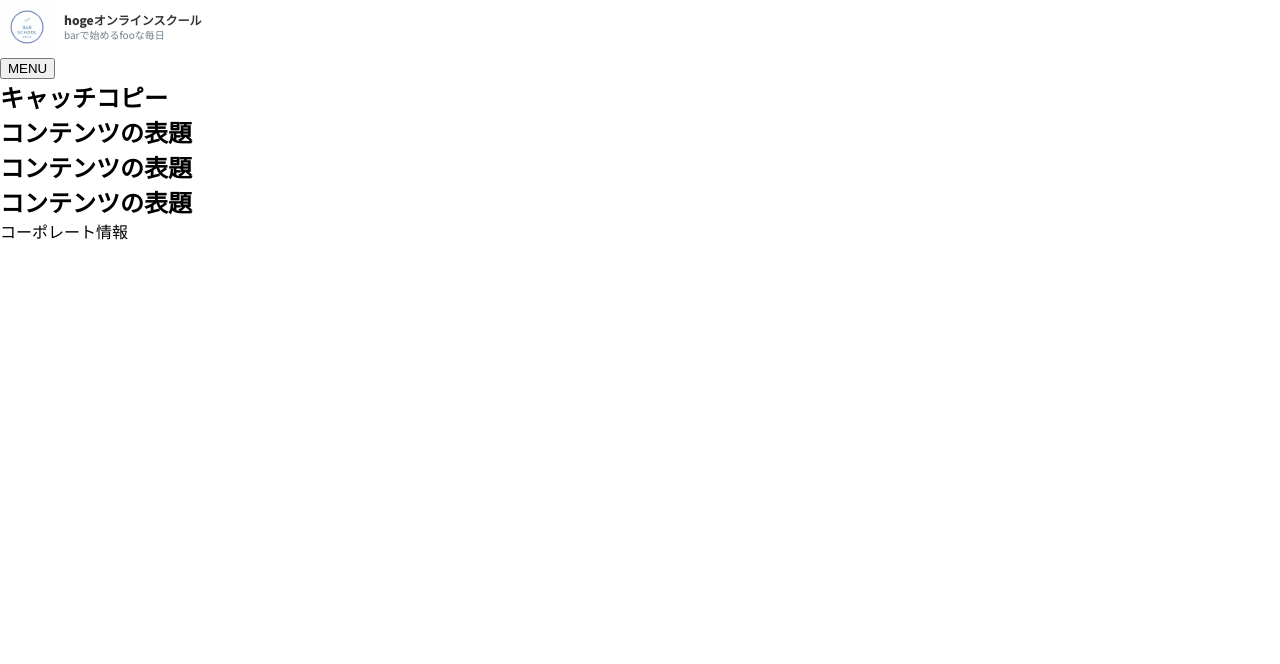
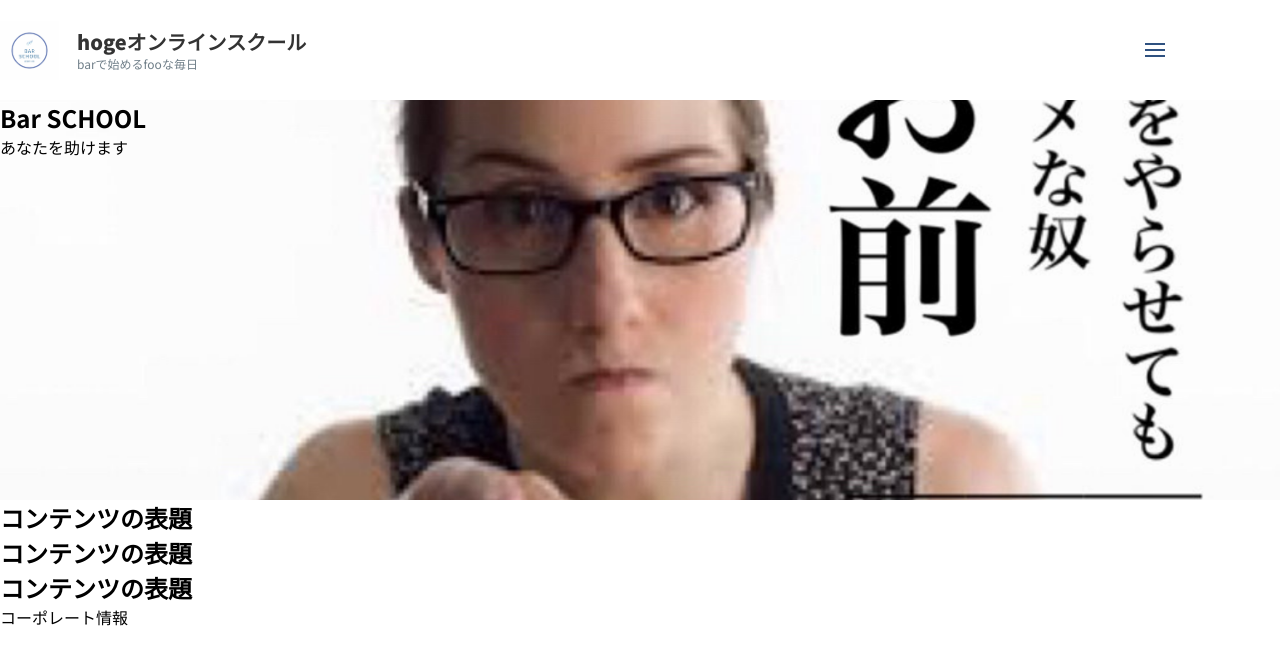
Before and after one commit to phihash/psy, a plain HTML site: page index.html in a window 1280 px wide. Drawn offline with Linux system fonts and the light colour scheme.

Commit message:
p43まで

```diff
--- a/index.html
+++ b/index.html
@@ -11,6 +11,7 @@
 </head>
 <body>
   <header class="header">
+    <div class="container">
       <div class="site">
         <img src="img/logo.PNG" alt="">
         <div>
@@ -21,8 +22,12 @@
       <button type="button" class="nav-button">
         <span class="sr-only">MENU</span>
       </button>
+    </div>
   </header>
-  <section class="hero"><h1>キャッチコピー</h1> </section>
+  <section class="hero">
+    <h1>Bar SCHOOL</h1>
+    <p>あなたを助けます</p>
+  </section>
   <section class="message"> <h2>コンテンツの表題</h2> </section>
   <section class="service"> <h2>コンテンツの表題</h2> </section>
   <section class="contact"> <h2>コンテンツの表題</h2> </section>
--- a/sass/style.scss
+++ b/sass/style.scss
@@ -2,6 +2,17 @@
 /* 基本 */
 body{
   font-family: 'Noto Sans JP', sans-serif;
+}
+
+.conteiner{
+  width: 84%;
+  margin: 0 auto;
+}
+@media (min-width:900px){
+  .container{
+    width: 91%;
+    max-width: 1240px;
+  }
 }
 /* リセット ノーマライズ サニタイズ */
 body,h1,h2,h3,h4,h5,h6,p,ul,figure{
@@ -18,8 +29,33 @@ a:hover{
   opacity: 0.8;
 }
 
+// スクリーンリーダに非表示？
+.sr-only{
+  border :0;
+  clip: rect(0 0 0 0);
+  height: 1px;
+  margin: -1px;
+  overflow: hidden;
+  padding: 0;
+  position: absolute;
+  width: 1px;
+}
+
 // ヘッダー
 //ヘッダーサイト名
+
+.header .container{
+  display: flex;
+  justify-content: space-between;
+  align-items: center;
+  height: 74px;
+}
+
+@media (min-width:900px){
+  .header .container{
+    height: 100px;
+  }
+}
 
 .site{
   display: flex;
@@ -40,3 +76,49 @@ a:hover{
     line-height: 1.4;
   }
 }
+
+@media(min-width: 900px){
+  .site img{
+    width: 59px;
+    margin-right: 18px;
+  }
+  .site .corp{
+    font-size: 20px;
+  }
+  .site .desc{
+    font-size: 12px;
+  }
+}
+
+.nav-button{
+  box-sizing: content-box;
+  padding: 0;
+  outline: none;
+  border: none;
+  background: none;
+  width:20px;
+  height: 14px;
+  cursor: pointer;
+  color: #2E5180;
+}
+
+.nav-button::before,.nav-button::after{
+  content:'';
+  display:block;
+  height: 2px;
+  background-color: currentColor;
+  transform: translateY(5px);
+}
+
+.nav-button::before{
+  transform: translateY(-5px);
+  box-shadow: 0 6px currentColor;
+}
+
+/*ヒーロー*/
+.hero{
+  height: 400px;
+  background-image: url(../img/hero.PNG);
+  background-position: center;
+  background-size: cover;
+}
```
Also changed, not shown: css/style.css, img/hero.PNG (added), 1 other file. Lines whose indentation alone changed are shown as unchanged.
